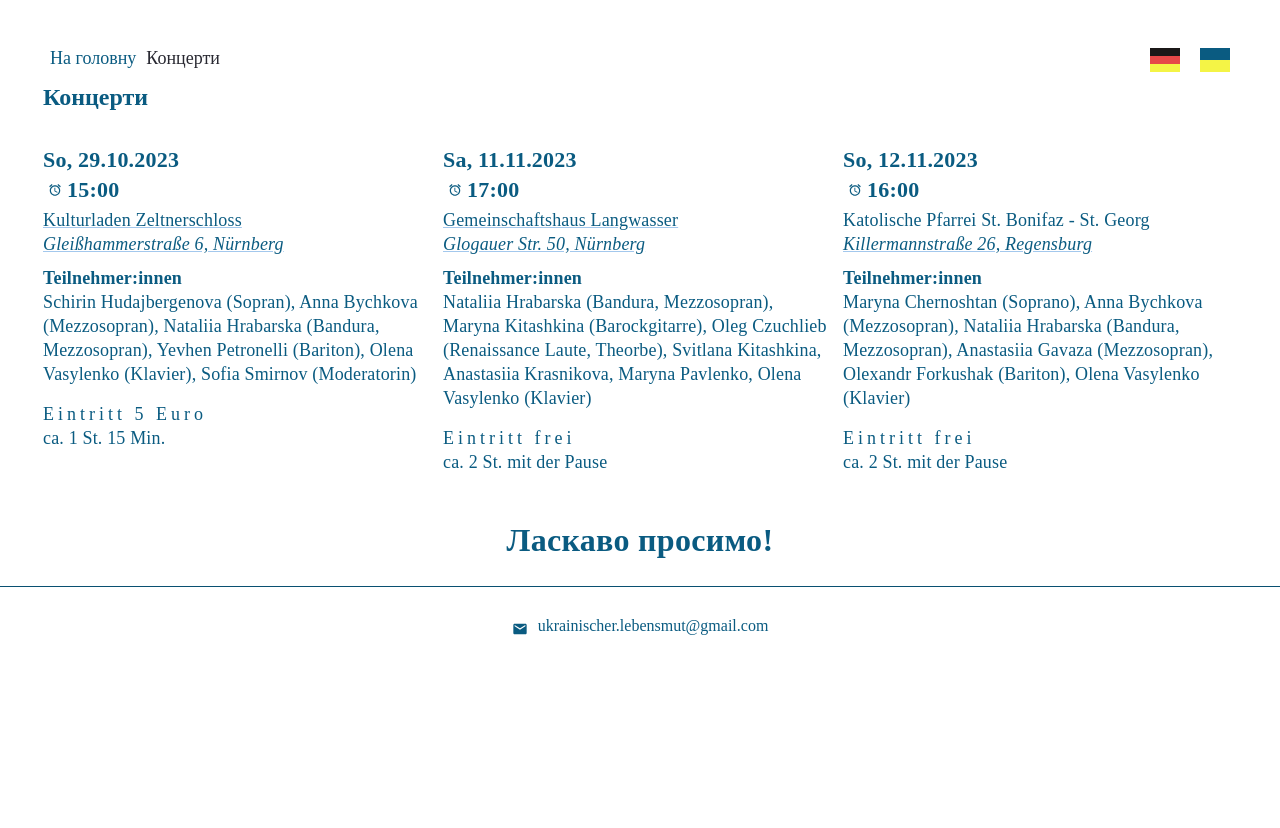
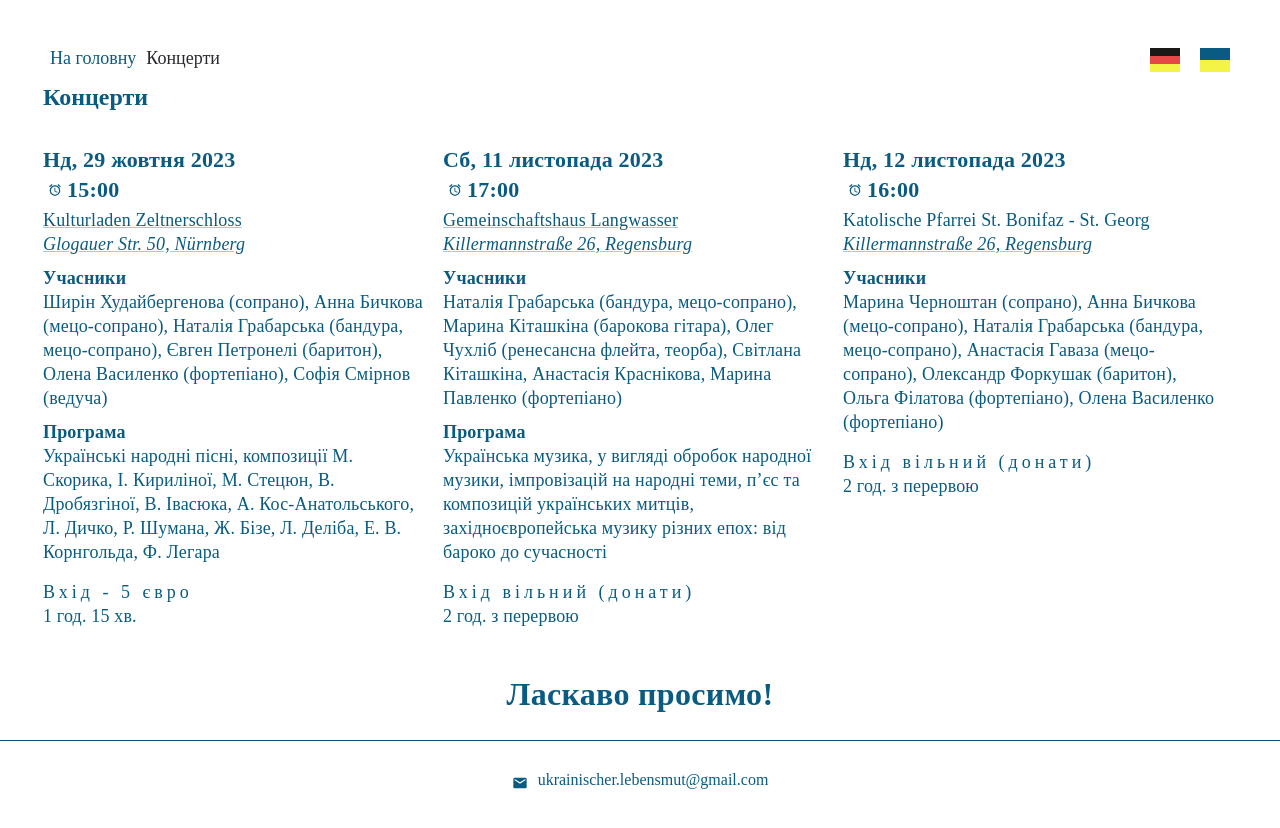
Before and after one commit to a-nn-a-bychkova/culture-event, a React (Create React App) app: page /concerts in a window 1280 px wide. Both pictures are taken after a click on the element 1215 px from the left and 60 px from the top of the page. Shown: the top 828 px of the page. Before the commit the page ends 800 px from the top, so only its background shows below. Built offline with nearby package versions, Linux system fonts and the light colour scheme.

Commit message:
concerts details

```diff
--- a/src/components/Programm/Programm.js
+++ b/src/components/Programm/Programm.js
@@ -17,26 +17,25 @@ const musicalPiecesDe = [
   },
   {
     id: uuidv4(),
-    author: 'I. Kyrylina (1953-2017)',
-    title: '"Leletscha dolia" ("Storches Schicksal")',
-    additionalInfo: 'nach dem Text von V. Tsiliy (1939)',
-    performer: ['Nataliia Hrabarska'],
-  },
-  {
-    id: uuidv4(),
-    author: 'R. Schumann (1810-1856)',
-    title: '"Widmung"',
-    additionalInfo:
-      'nach dem Text von F. Rückert (1788-1866) aus dem Liederzyklus "Myrten" op.25 (1840)',
-    performer: ['Nataliia Hrabarska'],
-  },
-
-  {
-    id: uuidv4(),
     author: 'M. Stetsiun (1942)',
     title: '“Vyschywanka” (“Besticktes Hemd”)',
     additionalInfo: 'nach dem Text von A. Drahomyretskyi (1941-2011)',
     performer: ['Schirin Hudajbergenova', 'Olena Vasylenko'],
+  },
+  {
+    id: uuidv4(),
+    author: 'V. Drobiazgina (1947-2017)',
+    title: '“Tschom, tschom, zemle moja” ("Warum meine Erde")',
+    additionalInfo:
+      'nach dem Text von K. Malytska (1872-1947) aus dem Liederzyklus “Das Farbband”(1980)',
+    performer: ['Anna Bychkova', 'Olena Vasylenko'],
+  },
+  {
+    id: uuidv4(),
+    author: 'A. Kos-Anatolsky (1909-1983)',
+    title: '"Oj ty divtschyno"',
+    additionalInfo: 'nach dem Text von I. Franko (1856-1916)',
+    performer: ['Yevhen Petronelli', 'Olena Vasylenko'],
   },
   {
     id: uuidv4(),
@@ -47,25 +46,37 @@ const musicalPiecesDe = [
   },
   {
     id: uuidv4(),
+    author: 'V. Ivasiuk (1949-1979)',
+    title: '"Ballada pro Malvy"',
+    additionalInfo: 'nach dem Text von B. Gura (1914-2018)',
+    performer: ['Anna Bychkova', 'Olena Vasylenko'],
+  },
+  {
+    id: uuidv4(),
+    author: 'Ukrainisches Volkslied',
+    title: '"Oj u vyshnevomu sadu" ("Oh, im kirschgarten")',
+    performer: ['Schirin Hudajbergenova', 'Olena Vasylenko'],
+  },
+  {
+    id: uuidv4(),
+    author: 'I. Kyrylina (1953-2017)',
+    title: '"Leletscha dolia" ("Storches Schicksal")',
+    additionalInfo: 'nach dem Text von V. Tsiliy (1939)',
+    performer: ['Nataliia Hrabarska'],
+  },
+  {
+    id: uuidv4(),
     author: 'Bearbeitung von F. Nadenenko (1902-1963)',
     title: "Ukrainisches Volkslied “Misyats' na nebi” (“Der Mond am Himmel”)",
     performer: ['Schirin Hudajbergenova', 'Anna Bychkova', 'Olena Vasylenko'],
   },
-
   {
     id: uuidv4(),
-    author: 'V. Drobiazgina (1947-2017)',
-    title: '“Tschom, tschom, zemle moja” ("Warum meine Erde")',
+    author: 'R. Schumann (1810-1856)',
+    title: '"Widmung"',
     additionalInfo:
-      'nach dem Text von K. Malytska (1872-1947) aus dem Liederzyklus “Das Farbband”(1980)',
-    performer: ['Anna Bychkova', 'Olena Vasylenko'],
-  },
-  {
-    id: uuidv4(),
-    author: 'V. Ivasiuk (1949-1979)',
-    title: '"Ballada pro Malvy"',
-    additionalInfo: 'nach dem Text von B. Gura (1914-2018)',
-    performer: ['Anna Bychkova', 'Olena Vasylenko'],
+      'nach dem Text von F. Rückert (1788-1866) aus dem Liederzyklus "Myrten" op.25 (1840)',
+    performer: ['Nataliia Hrabarska'],
   },
   {
     id: uuidv4(),
@@ -76,10 +87,14 @@ const musicalPiecesDe = [
   },
   {
     id: uuidv4(),
-    author: 'A. Kos-Anatolsky (1909-1983)',
-    title: '"Oj ty divtschyno"',
-    additionalInfo: 'nach dem Text von I. Franko (1856-1916)',
-    performer: ['Yevhen Petronelli', 'Olena Vasylenko'],
+    author: 'L. Delibes (1836-1891)',
+    title: 'Duet von Malika und Lakmé',
+    additionalInfo: 'aus der Oper "Lakmé"',
+    performer: [
+      'Schirin Hudajbergenova',
+      'Nataliia Hrabarska',
+      'Olena Vasylenko',
+    ],
   },
   {
     id: uuidv4(),
@@ -99,17 +114,6 @@ const musicalPiecesDe = [
       'Olena Vasylenko',
     ],
   },
-  {
-    id: uuidv4(),
-    author: 'L. Delibes (1836-1891)',
-    title: 'Duet von Malika und Lakmé',
-    additionalInfo: 'aus der Oper "Lakmé"',
-    performer: [
-      'Schirin Hudajbergenova',
-      'Nataliia Hrabarska',
-      'Olena Vasylenko',
-    ],
-  },
 ];
 
 const musicalPiecesUkr = [
@@ -121,10 +125,57 @@ const musicalPiecesUkr = [
   },
   {
     id: uuidv4(),
+    author: 'М. Стецюн (1942)',
+    title: '“Вишиванка”',
+    additionalInfo: 'на сл. А. Драгомирецького (1941-2011)',
+    performer: ['Ширін Худайбергенова', 'Олена Василенко'],
+  },
+  {
+    id: uuidv4(),
+    author: 'В. Дробязгіна (1947-2017)',
+    title: '"Чом, чом, земле моя"',
+    additionalInfo:
+      'на сл. К. Малицької (1872-1947) з вокального циклу “Кольорова стрічка”(1980)',
+    performer: ['Анна Бичкова', 'Олена Василенко'],
+  },
+  {
+    id: uuidv4(),
+    author: 'A. Кос-Анатольський (1909-1983)',
+    title: '"Ой ти, дівчино, з горіха зерня"',
+    additionalInfo: 'на сл. І. Франка (1856-1916)',
+    performer: ['Євген Петронеллі', 'Олена Василенко'],
+  },
+  {
+    id: uuidv4(),
+    author: 'Л. Дичко (1939)',
+    title: '"На човні"',
+    additionalInfo: 'на сл. Л. Українки (1871-1913)',
+    performer: ['Ширін Худайбергенова', 'Олена Василенко'],
+  },
+  {
+    id: uuidv4(),
+    author: 'В. Iвасюк (1949-1979)',
+    title: '"Пісня буде поміж нас"',
+    performer: ['Анна Бичкова', 'Олена Василенко'],
+  },
+  {
+    id: uuidv4(),
+    author: 'українська народна пісня',
+    title: '“Ой, у вишневому саду”',
+    performer: ['Ширін Худайбергенова', 'Олена Василенко'],
+  },
+  {
+    id: uuidv4(),
     author: 'І. Кириліна (1953-2017)',
     title: '"Лелеча доля"',
     additionalInfo: 'на сл. В. Цілого (1939)',
     performer: ['Наталія Грабарська'],
+  },
+  {
+    id: uuidv4(),
+    author: 'у.н.п. в обр. Ф. Надененка (1902-1963)',
+    title: '“Місяць на небі”',
+    performer: ['Анна Бичкова', 'Ширін Худайбергенова', 'Олена Василенко'],
   },
   {
     id: uuidv4(),
@@ -136,43 +187,6 @@ const musicalPiecesUkr = [
   },
   {
     id: uuidv4(),
-    author: 'М. Стецюн (1942)',
-    title: '“Вишиванка”',
-    additionalInfo: 'на сл. А. Драгомирецького (1941-2011)',
-    performer: ['Ширін Худайбергенова', 'Олена Василенко'],
-  },
-
-  {
-    id: uuidv4(),
-    author: 'Л. Дичко (1939)',
-    title: '"На човні"',
-    additionalInfo: 'на сл. Л. Українки (1871-1913)',
-    performer: ['Ширін Худайбергенова', 'Олена Василенко'],
-  },
-
-  {
-    id: uuidv4(),
-    author: 'у.н.п. в обр. Ф. Надененка (1902-1963)',
-    title: '“Місяць на небі”',
-    performer: ['Анна Бичкова', 'Ширін Худайбергенова', 'Олена Василенко'],
-  },
-
-  {
-    id: uuidv4(),
-    author: 'В. Дробязгіна (1947-2017)',
-    title: '"Чом, чом, земле моя"',
-    additionalInfo:
-      'на сл. К. Малицької (1872-1947) з вокального циклу “Кольорова стрічка”(1980)',
-    performer: ['Анна Бичкова', 'Олена Василенко'],
-  },
-  {
-    id: uuidv4(),
-    author: 'В. Iвасюк (1949-1979)',
-    title: '"Пісня буде поміж нас"',
-    performer: ['Анна Бичкова', 'Олена Василенко'],
-  },
-  {
-    id: uuidv4(),
     author: 'Ж. Бізе (1838-1875)',
     title: 'Хабанера',
     additionalInfo: 'з опери "Кармен"',
@@ -180,10 +194,14 @@ const musicalPiecesUkr = [
   },
   {
     id: uuidv4(),
-    author: 'A. Кос-Анатольський (1909-1983)',
-    title: '"Ой ти, дівчино, з горіха зерня"',
-    additionalInfo: 'на сл. І. Франка (1856-1916)',
-    performer: ['Євген Петронеллі', 'Олена Василенко'],
+    author: 'Л. Деліб (1836-1891)',
+    title: 'Дует Маліки і Лакме',
+    additionalInfo: 'з опери "Лакме"',
+    performer: [
+      'Ширін Худайбергенова',
+      'Наталія Грабарська',
+      'Олена Василенко',
+    ],
   },
   {
     id: uuidv4(),
@@ -198,17 +216,6 @@ const musicalPiecesUkr = [
     title: '"Lippen schweigen"',
     additionalInfo: 'з оперетти "Весела вдова"',
     performer: ['Ширін Худайбергенова', 'Євген Петронеллі', 'Олена Василенко'],
-  },
-  {
-    id: uuidv4(),
-    author: 'Л. Деліб (1836-1891)',
-    title: 'Дует Маліки і Лакме',
-    additionalInfo: 'з опери "Лакме"',
-    performer: [
-      'Ширін Худайбергенова',
-      'Наталія Грабарська',
-      'Олена Василенко',
-    ],
   },
 ];
 
--- a/src/views/ConcertsView/ConcertsView.js
+++ b/src/views/ConcertsView/ConcertsView.js
@@ -36,6 +36,8 @@ const ConcertsListDe = [
     participants:
       'Schirin Hudajbergenova (Sopran), Anna Bychkova (Mezzosopran), Nataliia Hrabarska (Bandura, Mezzosopran), Yevhen Petronelli (Bariton), Olena Vasylenko (Klavier), Sofia Smirnov (Moderatorin)',
     fbevent: 'https://fb.me/e/1q9uYtk4l',
+    details:
+      'Musickstücke von M. Skoryk, I. Kyrylina, M. Stetsiun, V. Drobiazgina, V. Ivasiuk, Ukrainisches Volkslieder, A. Kos-Anatolsky, L. Dytschko, R. Schumann, G. Bizet, E. W. Korngold, F. Lehár, L. Delibes',
   },
   {
     id: uuidv4(),
@@ -48,9 +50,11 @@ const ConcertsListDe = [
     ticket: 'Eintritt frei',
     dauer: 'ca. 2 St. mit der Pause',
     participants:
-      'Nataliia Hrabarska (Bandura, Mezzosopran), Maryna Kitashkina (Barockgitarre), Oleg Czuchlieb (Renaissance Laute, Theorbe), Svitlana Kitashkina, Anastasiia Krasnikova, Maryna Pavlenko, Olena Vasylenko (Klavier)',
+      'Nataliia Hrabarska (Bandura, Mezzosopran), Maryna Kitashkina (Barockgitarre), Oleg Czuchlieb (Renaissance Laute, Theorbe), Svitlana Kitashkina, Anastasiia Krasnikova, Maryna Pavlenko (Klavier)',
 
     fbevent: 'https://fb.me/e/14o0pWrY3',
+    details:
+      'Bearbeitungen der Volksmusik, Improvisationen auf Volksthemen, Kompositionen von ukrainischen Komponisten, westeuropäische Musik verschiedener Epochen: vom Barock bis zur Moderne',
   },
   {
     id: uuidv4(),
@@ -63,7 +67,7 @@ const ConcertsListDe = [
     ticket: 'Eintritt frei',
     dauer: 'ca. 2 St. mit der Pause',
     participants:
-      'Maryna Chernoshtan (Soprano), Anna Bychkova (Mezzosopran), Nataliia Hrabarska (Bandura, Mezzosopran), Anastasiia Gavaza (Mezzosopran), Olexandr Forkushak (Bariton), Olena Vasylenko (Klavier)',
+      'Maryna Chernoshtan (Soprano), Anna Bychkova (Mezzosopran), Nataliia Hrabarska (Bandura, Mezzosopran), Anastasiia Gavaza (Mezzosopran), Olexandr Forkushak (Bariton), Olha Filatova (Klavier), Olena Vasylenko (Klavier)',
   },
 ];
 const ConcertsListUkr = [
@@ -78,6 +82,10 @@ const ConcertsListUkr = [
     ticket: 'Вхід - 5 євро',
     dauer: '1 год. 15 хв.',
     fbevent: 'https://fb.me/e/1q9uYtk4l',
+    participants:
+      'Ширін Худайбергенова (сопрано), Анна Бичкова (мецо-сопрано), Наталія Грабарська (бандура, мецо-сопрано), Євген Петронелі (баритон), Олена Василенко (фортепіано), Софія Смірнов (ведуча)',
+    details:
+      'Українські народні пісні, композиції М. Скорика, І. Кириліної, М. Стецюн, В. Дробязгіної, В. Івасюка, А. Кос-Анатольського, Л. Дичко, Р. Шумана, Ж. Бізе, Л. Деліба, Е. В. Корнгольда, Ф. Легара',
   },
   {
     id: uuidv4(),
@@ -90,6 +98,10 @@ const ConcertsListUkr = [
     ticket: 'Вхід вільний (донати)',
     dauer: '2 год. з перервою',
     fbevent: 'https://fb.me/e/14o0pWrY3',
+    participants:
+      'Наталія Грабарська (бандура, мецо-сопрано), Марина Кіташкіна (барокова гітара), Олег Чухліб (ренесансна флейта, теорба), Світлана Кіташкіна, Анастасія Краснікова, Марина Павленко (фортепіано)',
+    details:
+      'Українська музика, у вигляді обробок народної музики, імпровізацій на народні теми, п’єс та композицій українських митців, західноєвропейська музику різних епох: від бароко до сучасності',
   },
   {
     id: uuidv4(),
@@ -101,6 +113,8 @@ const ConcertsListUkr = [
       'https://www.google.com/maps/place/Killermannstra%C3%9Fe+26,+93049+Regensburg/@49.0182726,12.0445809,17z/data=!3m1!4b1!4m6!3m5!1s0x479fc08a2202f841:0xcbe51c612123b922!8m2!3d49.0182691!4d12.0471558!16s%2Fg%2F11c4djbjl5?entry=ttu',
     ticket: 'Вхід вільний (донати)',
     dauer: '2 год. з перервою',
+    participants:
+      'Марина Черноштан (сопрано), Анна Бичкова (мецо-сопрано), Наталія Грабарська (бандура, мецо-сопрано), Анастасія Гаваза (мецо-сопрано), Олександр Форкушак (баритон), Ольга Філатова (фортепіано), Олена Василенко (фортепіано)',
   },
 ];
 export default function HomeView(props) {
@@ -238,6 +252,7 @@ export default function HomeView(props) {
                       {concert.addressText}
                     </Typography>
                   </Link>
+
                   <Typography
                     sx={{
                       fontFamily: 'Times New Roman',
@@ -250,6 +265,7 @@ export default function HomeView(props) {
                   >
                     Teilnehmer:innen
                   </Typography>
+
                   <Typography
                     sx={{
                       fontFamily: 'Times New Roman',
@@ -261,6 +277,31 @@ export default function HomeView(props) {
                   >
                     {concert.participants}
                   </Typography>
+                  {concert.details && (
+                    <Typography
+                      sx={{
+                        fontFamily: 'Times New Roman',
+                        fontSize: { sm: '16px', md: '18px' },
+                        lineHeight: { sm: '24px' },
+                        marginRight: 'auto',
+                        fontStyle: 'normal',
+                      }}
+                    >
+                      <Typography
+                        sx={{
+                          fontFamily: 'Times New Roman',
+                          paddingTop: '10px',
+                          fontSize: { sm: '16px', md: '18px' },
+                          lineHeight: { sm: '24px' },
+                          fontWeight: 'bold',
+                          marginRight: 'auto',
+                        }}
+                      >
+                        Programm
+                      </Typography>{' '}
+                      {concert.details}
+                    </Typography>
+                  )}
                   <Typography
                     sx={{
                       display: 'flex',
@@ -308,7 +349,7 @@ export default function HomeView(props) {
                 justifyContent: 'end',
               }}
             >
-              {ConcertsListDe.map(concert => (
+              {ConcertsListUkr.map(concert => (
                 <ListItem
                   key={concert.id}
                   sx={{
@@ -399,7 +440,7 @@ export default function HomeView(props) {
                       marginRight: 'auto',
                     }}
                   >
-                    Teilnehmer:innen
+                    Учасники
                   </Typography>
                   <Typography
                     sx={{
@@ -412,6 +453,31 @@ export default function HomeView(props) {
                   >
                     {concert.participants}
                   </Typography>
+                  {concert.details && (
+                    <Typography
+                      sx={{
+                        fontFamily: 'Times New Roman',
+                        fontSize: { sm: '16px', md: '18px' },
+                        lineHeight: { sm: '24px' },
+                        marginRight: 'auto',
+                        fontStyle: 'normal',
+                      }}
+                    >
+                      <Typography
+                        sx={{
+                          fontFamily: 'Times New Roman',
+                          paddingTop: '10px',
+                          fontSize: { sm: '16px', md: '18px' },
+                          lineHeight: { sm: '24px' },
+                          fontWeight: 'bold',
+                          marginRight: 'auto',
+                        }}
+                      >
+                        Програма
+                      </Typography>{' '}
+                      {concert.details}
+                    </Typography>
+                  )}
                   <Typography
                     sx={{
                       display: 'flex',
```
